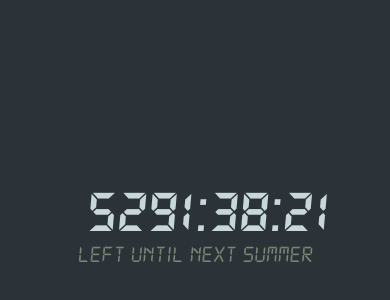
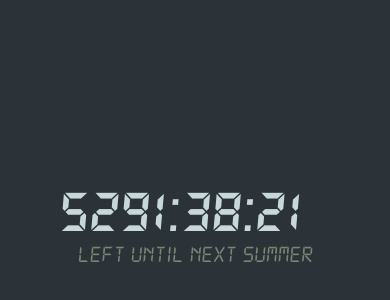
Before and after one commit to gtversion/summer-countdown, a plain HTML site: page index.html in a window 390 px wide. Shown: the part 198-498 px from the top of the page. Drawn offline with Linux system fonts and the light colour scheme.

Commit message:
Adjust time-container styles for better layout

```diff
--- a/css/main.css
+++ b/css/main.css
@@ -23,9 +23,10 @@ body{
     color: #c8d7da;
     font-size: clamp(60px, 14vw, 180px);
     font-weight: bold;
-    min-width: 11ch;
+    min-width: 10ch;
     text-align: start;
-    padding-left: 12%;
+    padding-left: 50%;
+    transform: translateX(-30%);
 }
 
 .centered-text {
@@ -33,10 +34,3 @@ body{
     font-size: clamp(24px, 6vw, 73px);
     color: #7c8573;
 }
-
-@media (max-width: 480px) {
-    .time-container {
-        padding-left: 5%;
-        min-width: auto;
-    }
-}
```
